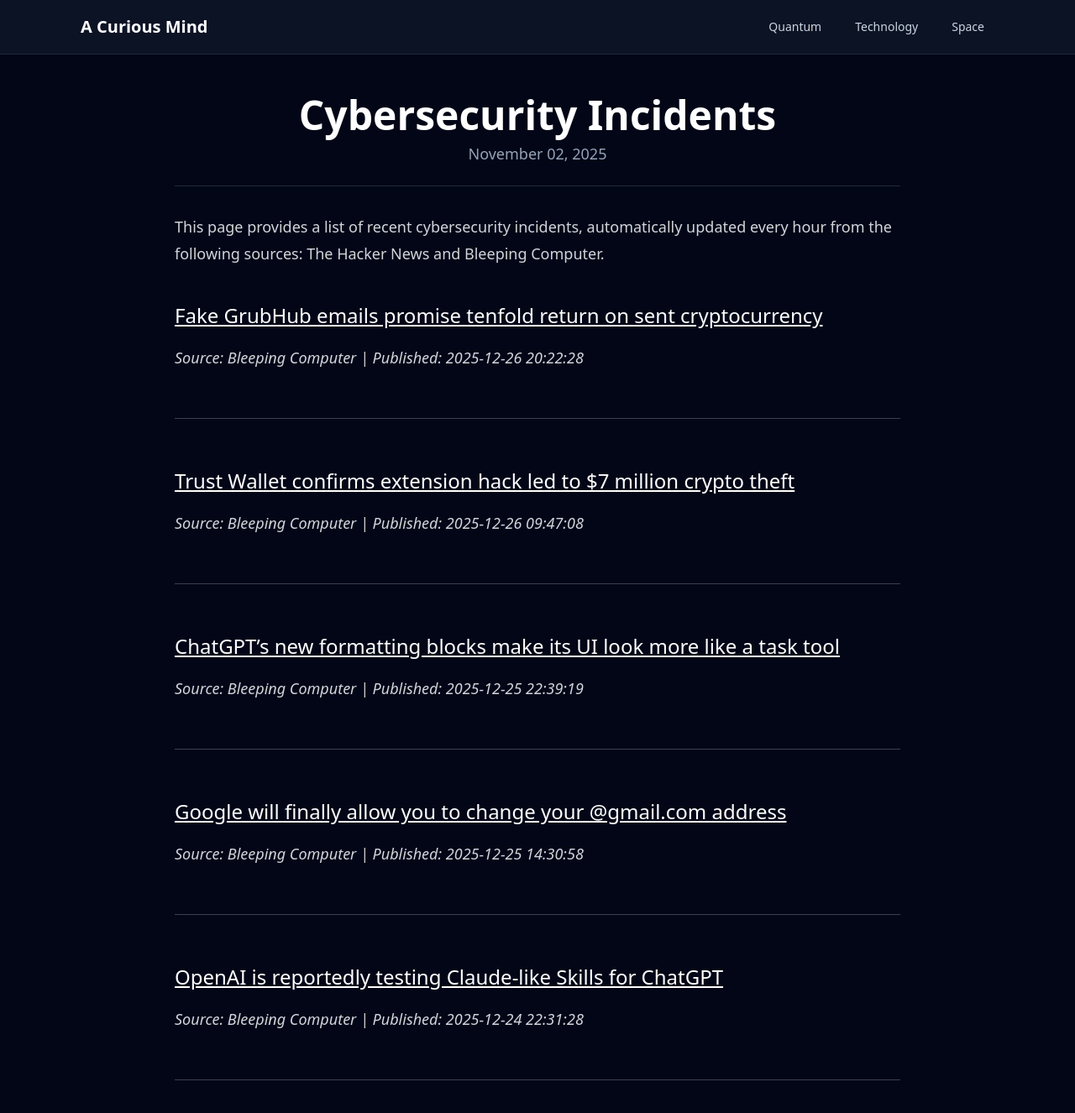
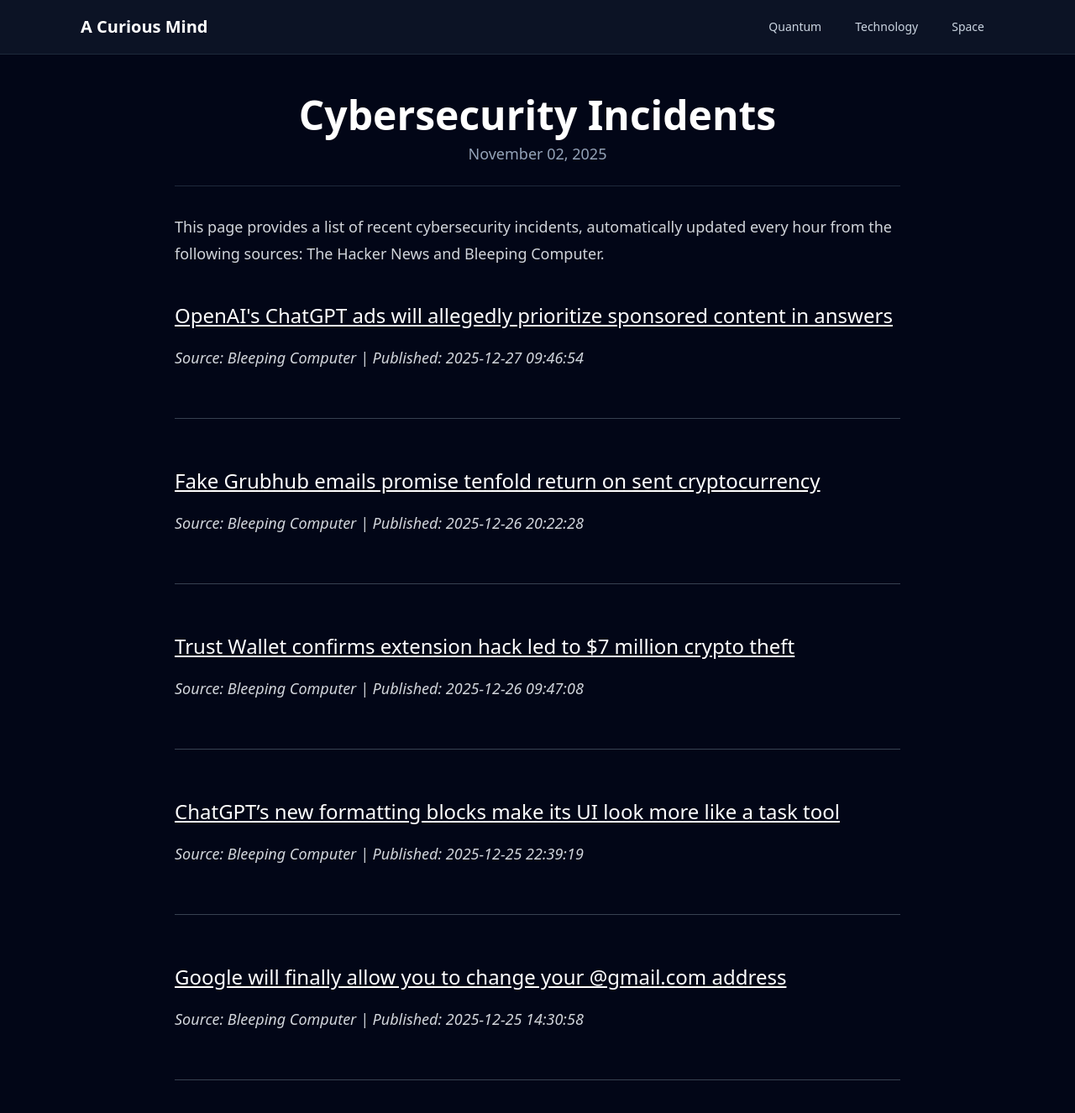
Before and after one commit to onehl7/onehl7.github.io, a Jekyll site: the page built from _posts/2025-11-02-cybersecurity-incidents.md, in a window 1280 px wide and 1400 px high. Shown: the top 1326 px of the window at 84% size. Built offline with Jekyll 4.4.1, drawn with Linux system fonts in a browser that asks for light colours; nearby versions of some CDN libraries.

Commit message:
Update news data

```diff
--- a/_data/news.json
+++ b/_data/news.json
@@ -1,7 +1,13 @@
 [
   {
     "source": "Bleeping Computer",
-    "title": "Fake GrubHub emails promise tenfold return on sent cryptocurrency",
+    "title": "OpenAI's ChatGPT ads will allegedly prioritize sponsored content in answers",
+    "link": "https://www.bleepingcomputer.com/news/artificial-intelligence/openais-chatgpt-ads-will-allegedly-prioritize-sponsored-content-in-answers/",
+    "published": "2025-12-27 09:46:54"
+  },
+  {
+    "source": "Bleeping Computer",
+    "title": "Fake Grubhub emails promise tenfold return on sent cryptocurrency",
     "link": "https://www.bleepingcomputer.com/news/security/fake-grubhub-emails-promise-tenfold-return-on-sent-cryptocurrency/",
     "published": "2025-12-26 20:22:28"
   },
@@ -22,11 +28,5 @@
     "title": "Google will finally allow you to change your @gmail.com address",
     "link": "https://www.bleepingcomputer.com/news/google/google-will-finally-allow-you-to-change-your-gmailcom-address/",
     "published": "2025-12-25 14:30:58"
-  },
-  {
-    "source": "Bleeping Computer",
-    "title": "OpenAI is reportedly testing Claude-like Skills for ChatGPT",
-    "link": "https://www.bleepingcomputer.com/news/artificial-intelligence/openai-is-reportedly-testing-claude-like-skills-for-chatgpt/",
-    "published": "2025-12-24 22:31:28"
   }
 ]
```
